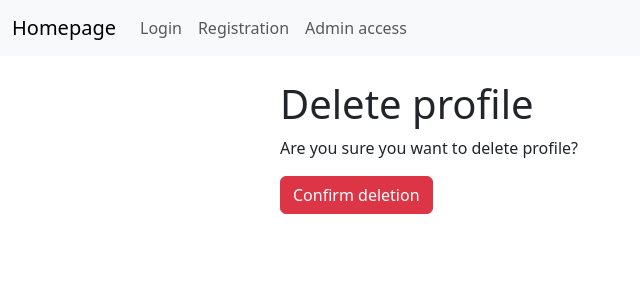
After one commit to farguz/effective-mobile-test-assignment-backend-python, a Django app: template custom_auth_system/users/templates/users/delete.html in a window 1280 px wide. The commit adds this page. Shown: the top 300 px of the page, without its empty margins (0-640 px from the left). Run offline with Django 5.2, Linux system fonts and the light colour scheme; the template is opened without the code that fills it, so the values that code supplies are empty; some libraries are stand-ins or nearby versions.

Commit message:
feat: user deletion

```diff
--- /dev/null
+++ b/custom_auth_system/users/templates/users/delete.html
@@ -0,0 +1,19 @@
+{% extends "base.html" %}
+{% load django_bootstrap5 %}
+
+{% block content %}
+<div class="container">
+    <div class="row">
+        <div class="col-lg-8 mx-auto">
+            <h1>Delete profile</h1>
+            <form action="{% url 'user_delete' user.id %}" method="post">
+                {% csrf_token %}
+                <p class="mb-3">
+                    Are you sure you want to delete profile?
+                </p>
+                <button type="submit" class="btn btn-danger">Confirm deletion</button>
+            </form>
+        </div>
+    </div>
+</div>
+{% endblock %}
--- a/custom_auth_system/users/templates/users/update.html
+++ b/custom_auth_system/users/templates/users/update.html
@@ -12,6 +12,7 @@
                 {% bootstrap_form form %}
                 {% bootstrap_button button_type="submit" content="Update" %}
             </form>
+            <a class="col-lg-8 mx-auto" href="{% url 'user_delete' user.id %}"><button type="submit" class="btn btn-danger">Delete</button></a>
         </div>
     </div>
 </div>
```
Also changed, not shown: custom_auth_system/users/views.py (+17 -2 lines).
